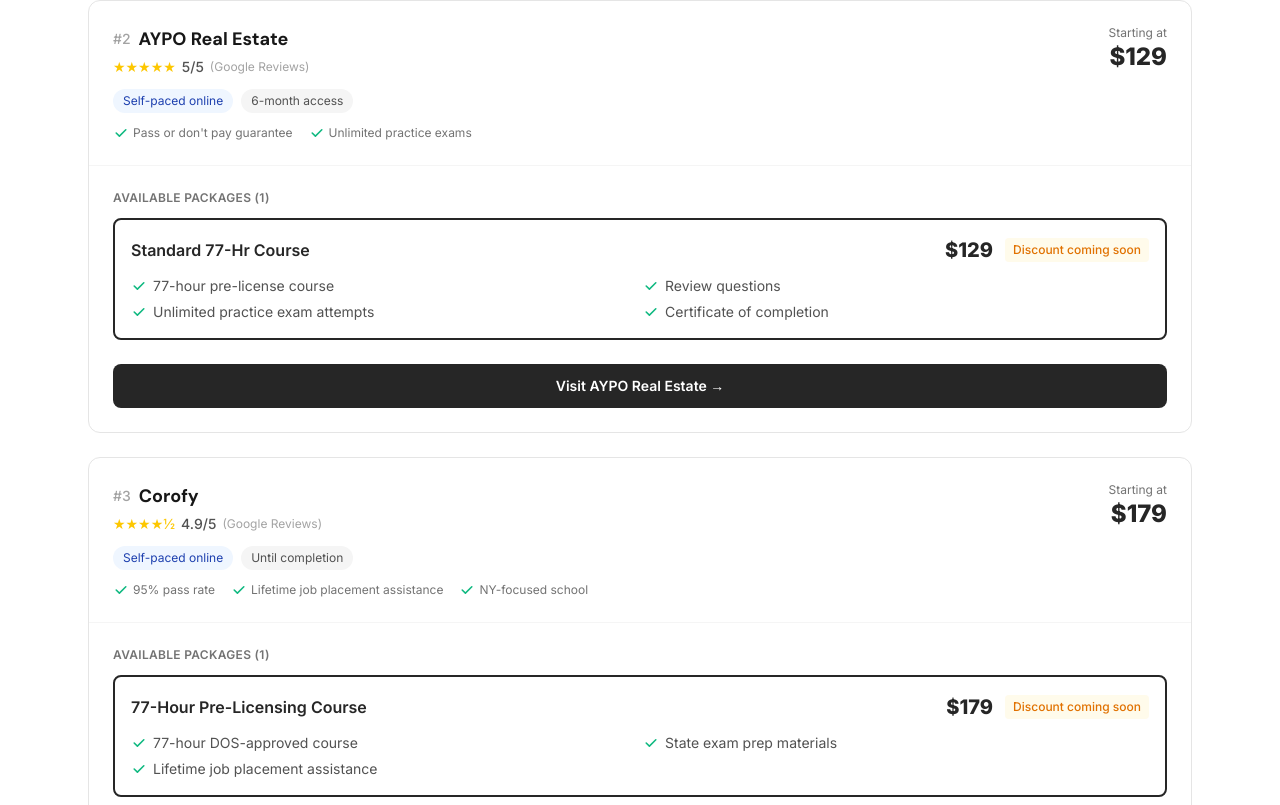
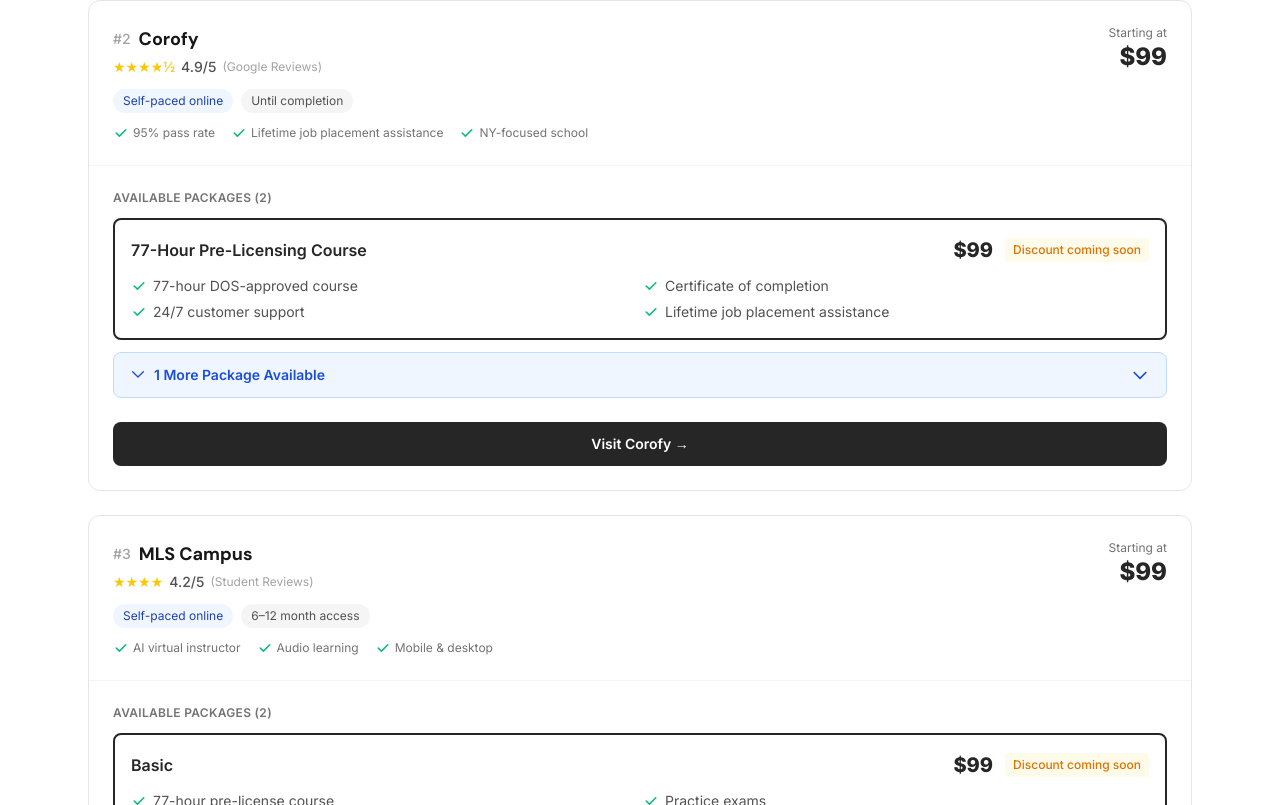
Before and after one commit to andrewanic/CertLaunch, a Next.js app: page /careers/real-estate/new-york in a window 1280 px wide. Shown: the part 1515-2320 px from the top of the page. Built offline with nearby package versions, Linux system fonts and the light colour scheme.

Commit message:
Fix NY school prices - Corofy , Aceable Deluxe /Premium , MLS Campus

```diff
--- a/src/app/careers/real-estate/new-york/SchoolComparison.tsx
+++ b/src/app/careers/real-estate/new-york/SchoolComparison.tsx
@@ -87,7 +87,8 @@
     discountCode: null,
     discountPct: null,
     packages: [
-      { name: '77-Hour Pre-Licensing Course', price: 179, discountPrice: null, includes: ['77-hour DOS-approved course', 'State exam prep materials', 'Lifetime job placement assistance'] },
+      { name: '77-Hour Pre-Licensing Course', price: 99, discountPrice: null, includes: ['77-hour DOS-approved course', 'Certificate of completion', '24/7 customer support', 'Lifetime job placement assistance'] },
+      { name: '77-Hour Course + Exam Prep', price: 148, discountPrice: null, includes: ['77-hour DOS-approved course', 'Exam prep resources', 'Key terms and definitions', '24/7 customer support', 'Lifetime job placement assistance'] },
     ],
   },
   {
@@ -120,8 +121,8 @@
     discountCode: null,
     discountPct: null,
     packages: [
-      { name: 'Basic', price: 199, discountPrice: null, includes: ['77-hour pre-license course', 'Practice exams', 'Instructor support'] },
-      { name: 'Enhanced', price: 249, discountPrice: null, includes: ['Everything in Basic', 'Audio learning', 'AI virtual instructor', 'Exam prep eBook'] },
+      { name: 'Basic', price: 99, discountPrice: null, includes: ['77-hour pre-license course', 'Practice exams', 'Instructor support'] },
+      { name: 'Enhanced', price: 149, discountPrice: null, includes: ['Everything in Basic', 'Audio learning', 'AI virtual instructor', 'Exam prep eBook'] },
     ],
   },
   {
@@ -145,15 +146,15 @@
       },
       {
         name: 'Deluxe',
-        price: 369,
+        price: 311,
         discountPrice: null,
-        includes: ['Everything in Basic', 'AI-accelerated learning', '3 months exam prep tools', 'E-book'],
+        includes: ['Everything in Basic', 'AI-powered virtual instructor', '3 months PrepAgent exam prep', 'Practice exam builder', 'Exam prep e-book'],
       },
       {
         name: 'Premium',
-        price: 469,
+        price: 375,
         discountPrice: null,
-        includes: ['Everything in Deluxe', '1 hour private tutoring', 'Live tutoring webinars with Q&A'],
+        includes: ['Everything in Deluxe', '1 hour private tutoring', 'Live webinars 5x/week', 'Live Q&A sessions'],
       },
     ],
   },
```
